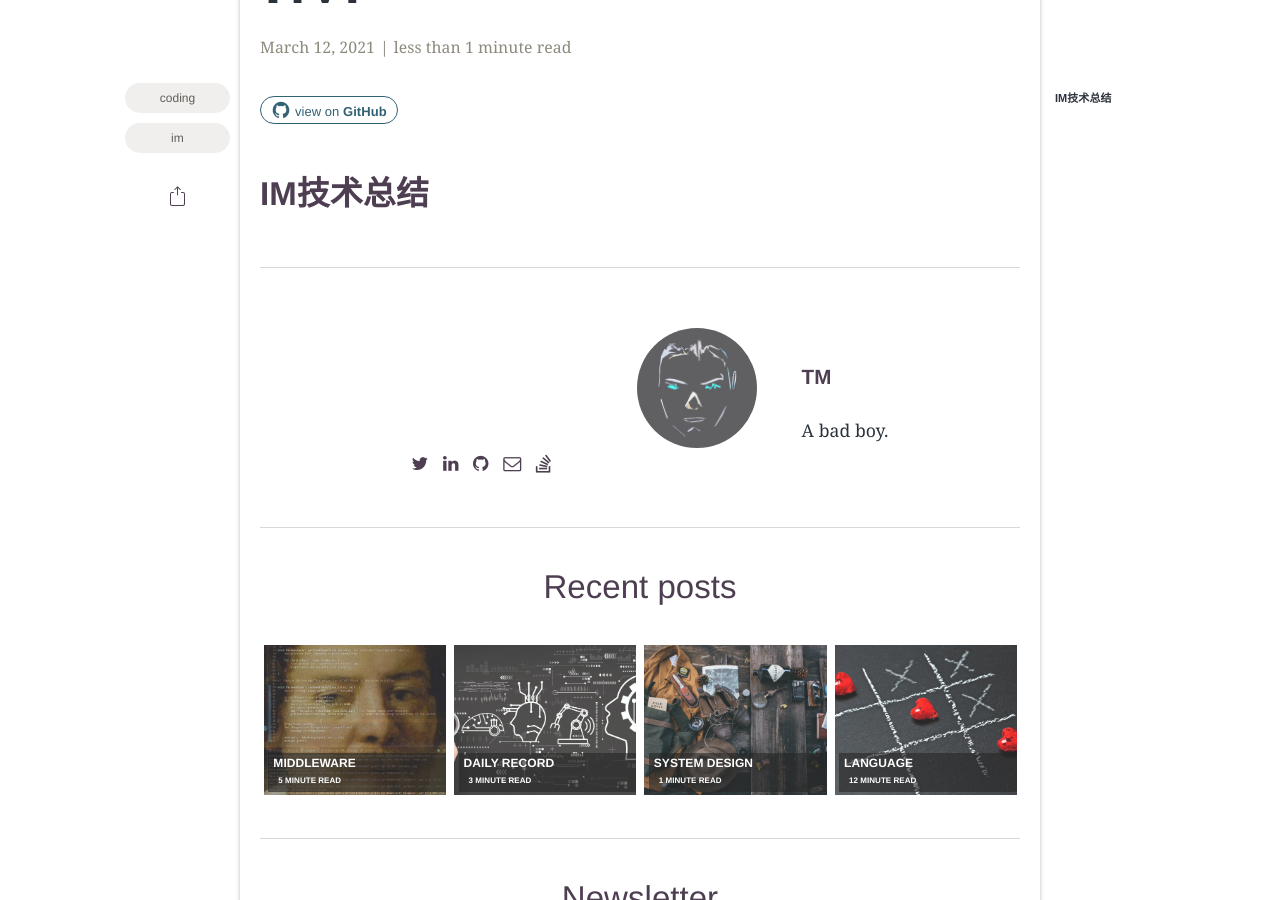
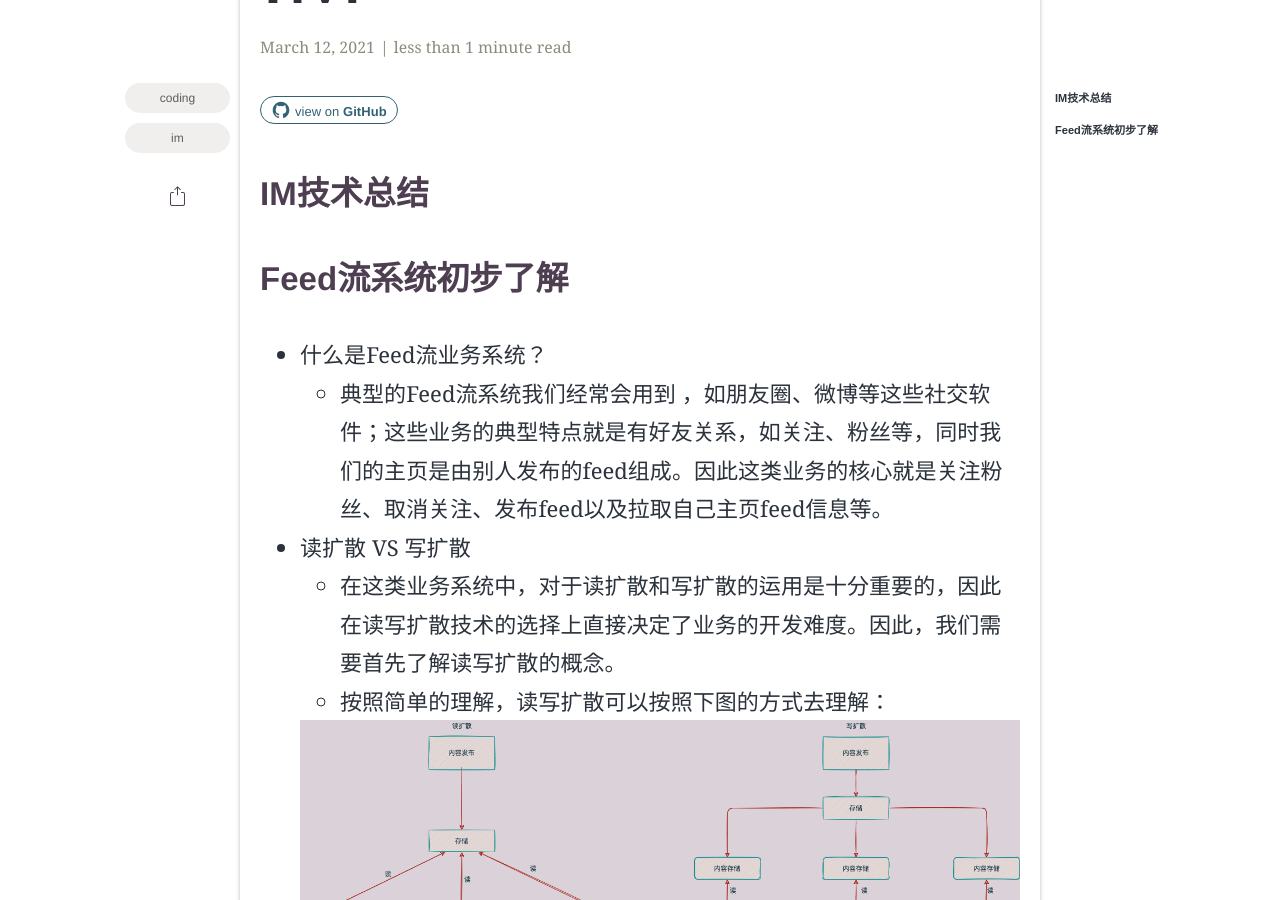
Before and after one commit to Tomxiaobai/Tomxiaobai.github.io, a Jekyll site: the page built from _posts/2022-04-13-IM.markdown, in a window 1280 px wide and 900 px high, scrolled down 699 px. Built offline with Jekyll 4.4.1, drawn with Linux system fonts in a browser that asks for light colours; some web fonts are replaced; comment, search, counter and statistics services are not loaded.

Commit message:
读写扩散

```diff
--- a/_posts/2022-04-13-IM.markdown
+++ b/_posts/2022-04-13-IM.markdown
@@ -13,3 +13,11 @@ mathjax: yes # leave empty or erase to prevent the mathjax javascript from loadi
 toc: yes # leave empty or erase for no TOC
 ---
 ## IM技术总结
+
+## Feed流系统初步了解
+- 什么是Feed流业务系统？
+    - 典型的Feed流系统我们经常会用到 ，如朋友圈、微博等这些社交软件；这些业务的典型特点就是有好友关系，如关注、粉丝等，同时我们的主页是由别人发布的feed组成。因此这类业务的核心就是关注粉丝、取消关注、发布feed以及拉取自己主页feed信息等。
+- 读扩散 VS 写扩散
+    - 在这类业务系统中，对于读扩散和写扩散的运用是十分重要的，因此在读写扩散技术的选择上直接决定了业务的开发难度。因此，我们需要首先了解读写扩散的概念。
+    - 按照简单的理解，读写扩散可以按照下图的方式去理解：
+    <center><img src='./assets/img/posts/20210125/read_write_kuosan.png'></center>
```
Also changed, not shown: assets/img/posts/20210125/read_write_kuosan.png (added).
